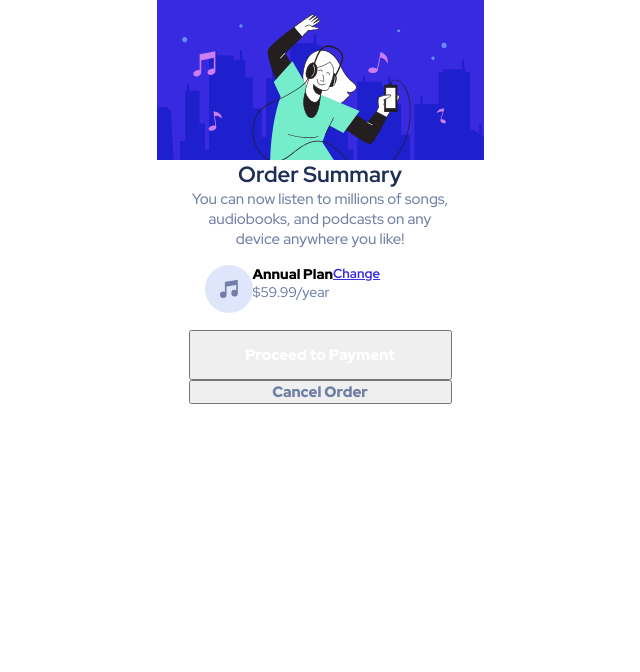
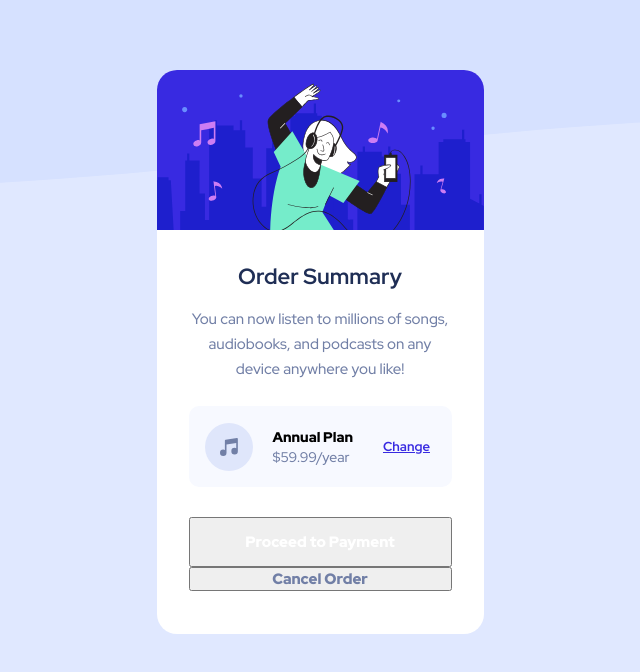
Before and after one commit to myrteza-labi/order-summary-junior_2, a React (Create React App) app: page / in a window 1280 px wide. Shown: the top 672 px of the page, without its empty margins (320-960 px from the left). Built offline with nearby package versions, Linux system fonts and the light colour scheme.

Commit message:
:style: style du composants PlanBox terminé.

```diff
--- a/src/components/Illustration.css
+++ b/src/components/Illustration.css
@@ -1,10 +1,10 @@
+.Illustration {
+    width: 100%;
+    height: 160px;
+    margin-bottom: 32px;
+}
+
 .imageIllustration {
-    display: inline-block;
     width: 100%;
     height: 100%;
 }
-
-.Illustration {
-    width: 100%;
-    height: 160px;
-}
--- a/src/components/OrderSummary.css
+++ b/src/components/OrderSummary.css
@@ -1,9 +1,13 @@
 .OrderSummary{
     display:flex;
     flex-direction: column;
-    justify-content: center;
     width: 327px;
-    height: auto;
+    height: 564px;
+    border-radius: 20px;
+    overflow: hidden;
+    background-color: #fff;
+    margin-top: 70px;
+
 }
 
 .mainContainer {
--- a/src/components/PlanBox.css
+++ b/src/components/PlanBox.css
@@ -1,9 +1,13 @@
 .PlanBox {
     display: flex;
     flex-direction: row;
+    align-items: center;
     width: 100%;
     height: 81px;
     padding: 16px;
+    background-color: #F7F9FF;
+    border-radius: 10px;
+    margin-bottom: 30px;
 }
 
 .planBoxDescription {
@@ -16,6 +20,8 @@
     font-weight: 900;
     font-size: 14px;
     text-align: left;
+    margin-bottom: 2px;
+    margin-right: 30px;
 }
 
 .planBoxPrice {
@@ -37,4 +43,5 @@
 .planBoxIcon {
     width: 48px;
     height: 48px;
+    margin-right: 20px;
 }
--- a/src/components/TextPresentation.css
+++ b/src/components/TextPresentation.css
@@ -4,6 +4,7 @@
     justify-content: center;
     width: 263px;
     align-self: center;
+    margin-bottom: 24px;
 }
 
 .textPresentationTitle {
@@ -12,6 +13,7 @@
     font-size: 22px;
     font-weight: 700;
     text-align: center;
+    margin-bottom: 16px;
 }
 
 .textPresentationParagraph {
@@ -20,4 +22,5 @@
     font-size: 15px;
     color: #717FA6;
     text-align: center;
+    line-height:25px;
 }
--- a/src/index.css
+++ b/src/index.css
@@ -3,3 +3,16 @@
     margin: 0;
     box-sizing: border-box;
 }
+
+body {
+    width: 100%;
+    height: 100vw;
+    background-image: url(./images/pattern-background-mobile.svg);
+    background-size: 100% 190px;
+    background-repeat: no-repeat;
+    background-color: #E0E8FF;
+}
+
+#root {
+    height: 100vw;
+}
```
